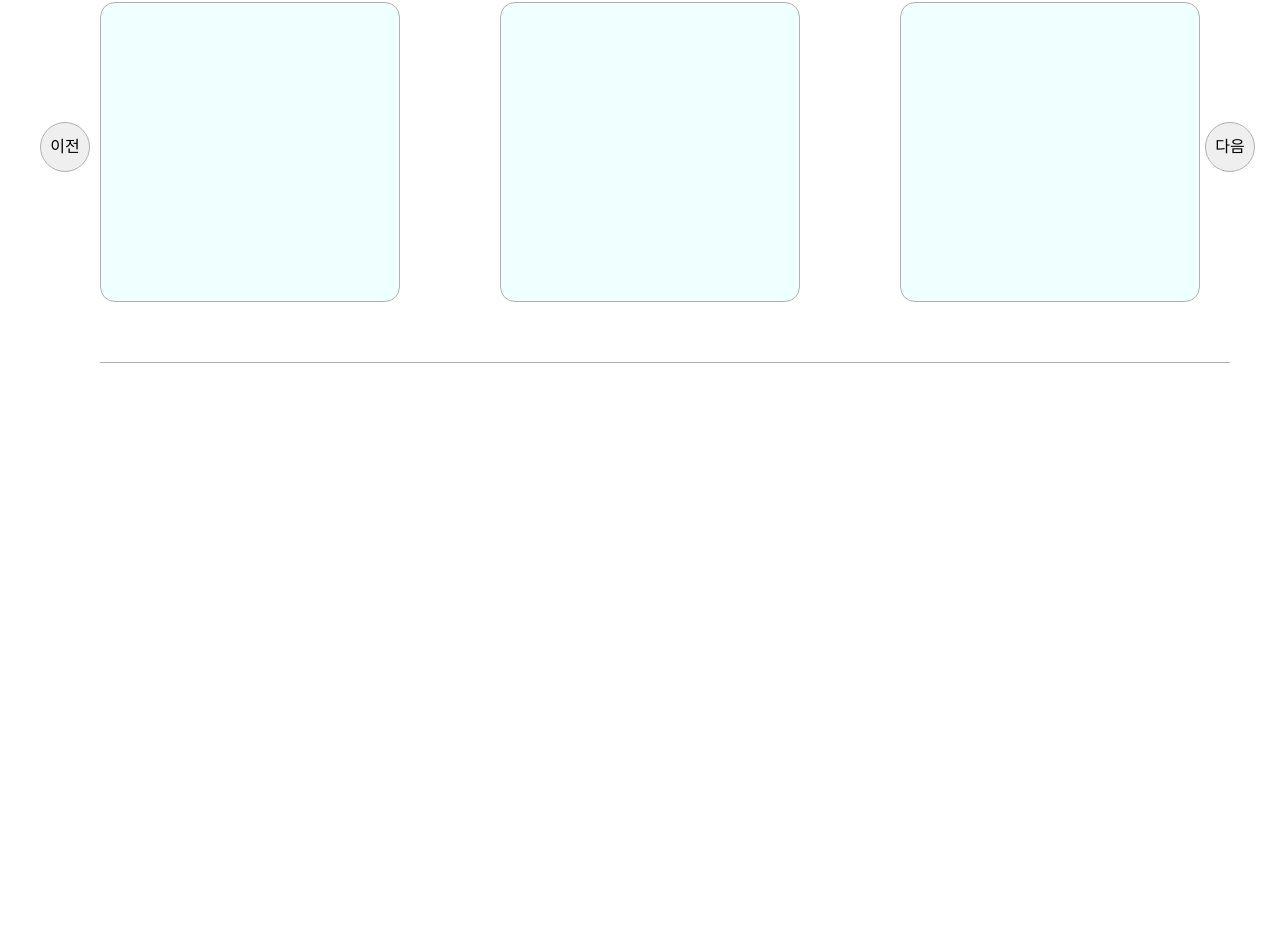
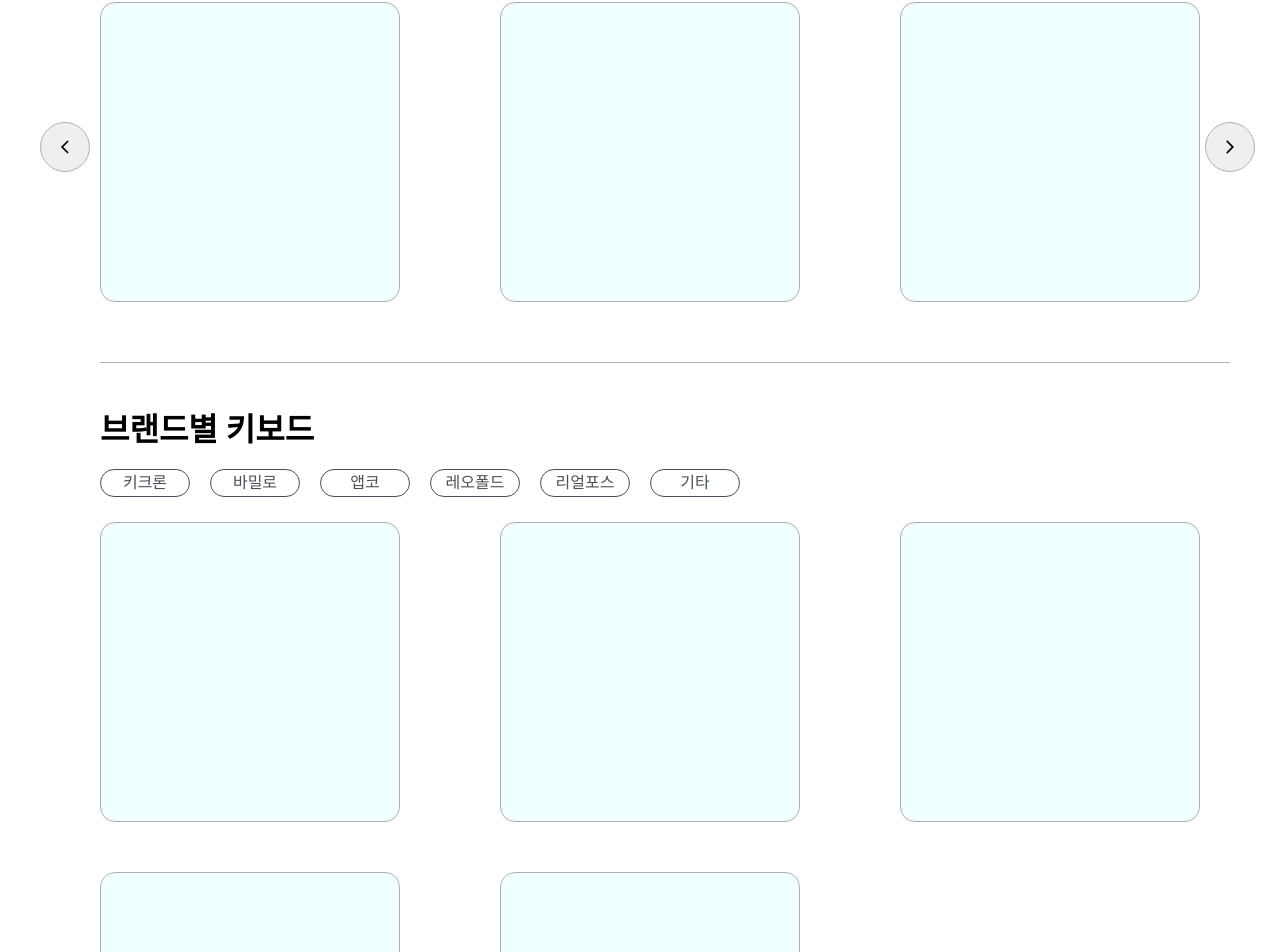
Before and after one commit to 4anghyeon/keyboduck, a Next.js app: page / in a window 1280 px wide. Shown: the part 599-1551 px from the top of the page. Before the commit the page ends 1012 px from the top, so only its background shows below. Built offline with nearby package versions, Linux system fonts and the light colour scheme.

Commit message:
Design: 브랜드별 키보드 추가 (#8)

```diff
--- /dev/null
+++ b/src/components/home/GridContainer.tsx
@@ -0,0 +1,28 @@
+import React from 'react';
+import styles from './grid-container.module.css';
+import KeyboardCard from '@/components/home/KeyboardCard';
+import {BRAND} from '@/shared/common-data';
+
+const GridContainer = () => {
+  return (
+    <div className={styles.container}>
+      <h1>브랜드별 키보드</h1>
+      {BRAND.map(brand => {
+        return (
+          <button key={brand.name} className={styles['brand-button']}>
+            {brand.name}
+          </button>
+        );
+      })}
+      <div className={styles.grid}>
+        <KeyboardCard />
+        <KeyboardCard />
+        <KeyboardCard />
+        <KeyboardCard />
+        <KeyboardCard />
+      </div>
+    </div>
+  );
+};
+
+export default GridContainer;
--- a/src/components/home/RowContainer.tsx
+++ b/src/components/home/RowContainer.tsx
@@ -1,6 +1,7 @@
 import React from 'react';
 import styles from './row-container.module.css';
 import KeyboardCard from '@/components/home/KeyboardCard';
+import {MdOutlineArrowBackIos, MdOutlineArrowForwardIos} from 'react-icons/md';
 
 interface Props {
   title: string;
@@ -18,8 +19,12 @@ const RowContainer = (props: Props) => {
         <KeyboardCard />
         <KeyboardCard />
       </div>
-      <button className={[styles['prev-button'], styles['button']].join(' ')}>이전</button>
-      <button className={[styles['next-button'], styles['button']].join(' ')}>다음</button>
+      <button className={[styles['prev-button'], styles['button']].join(' ')}>
+        <MdOutlineArrowBackIos />
+      </button>
+      <button className={[styles['next-button'], styles['button']].join(' ')}>
+        <MdOutlineArrowForwardIos />
+      </button>
     </div>
   );
 };
--- /dev/null
+++ b/src/components/home/grid-container.module.css
@@ -0,0 +1,34 @@
+.container {
+    padding-bottom: 50px;
+    margin: 50px 100px 50px 100px;
+}
+
+.grid {
+    display: grid;
+    grid-template-columns: repeat(3, 1fr);
+    justify-content: space-between;
+    grid-column-gap: 100px;
+    grid-row-gap: 50px;
+    padding-top: 25px;
+}
+
+.grid > div {
+    margin: 0;
+}
+
+
+.brand-button {
+    margin: 20px 20px 0 0;
+    border-radius: 15px;
+    width: 90px;
+    background: white;
+    color: #495057;
+    border: 1px #495057 solid;
+    cursor: pointer;
+}
+
+.brand-button:hover {
+    background: #83E0A5;
+    color: white;
+    border: 0;
+}
--- a/src/components/home/row-container.module.css
+++ b/src/components/home/row-container.module.css
@@ -13,6 +13,9 @@
 }
 
 .button {
+    display: flex;
+    justify-content: center;
+    align-items: center;
     width: 50px;
     height: 50px;
     border-radius: 50%;
--- a/src/pages/index.tsx
+++ b/src/pages/index.tsx
@@ -1,10 +1,12 @@
 import RowContainer from '@/components/home/RowContainer';
+import GridContainer from '@/components/home/GridContainer';
 
 export default function HomePage() {
   return (
     <>
       <RowContainer title={'인기 키보드'} />
       <RowContainer title={'새로나온 키보드'} />
+      <GridContainer />
     </>
   );
 }
--- /dev/null
+++ b/src/shared/common-data.ts
@@ -0,0 +1,8 @@
+export const BRAND: Brand[] = [
+  {name: '키크론'},
+  {name: '바밀로'},
+  {name: '앱코'},
+  {name: '레오폴드'},
+  {name: '리얼포스'},
+  {name: '기타'},
+];
--- /dev/null
+++ b/src/shared/types/common.d.ts
@@ -0,0 +1,3 @@
+interface Brand {
+  name: string;
+}
```
